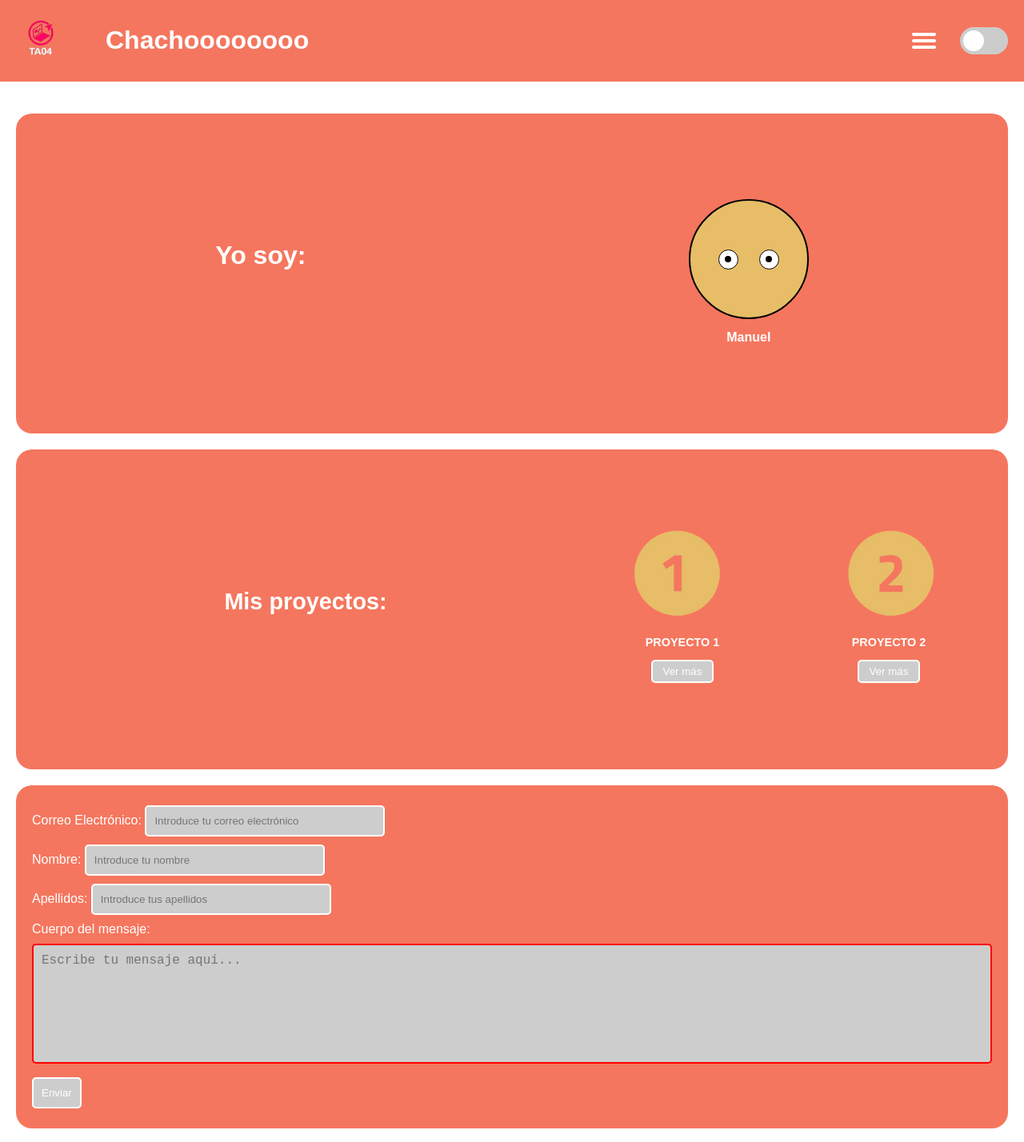
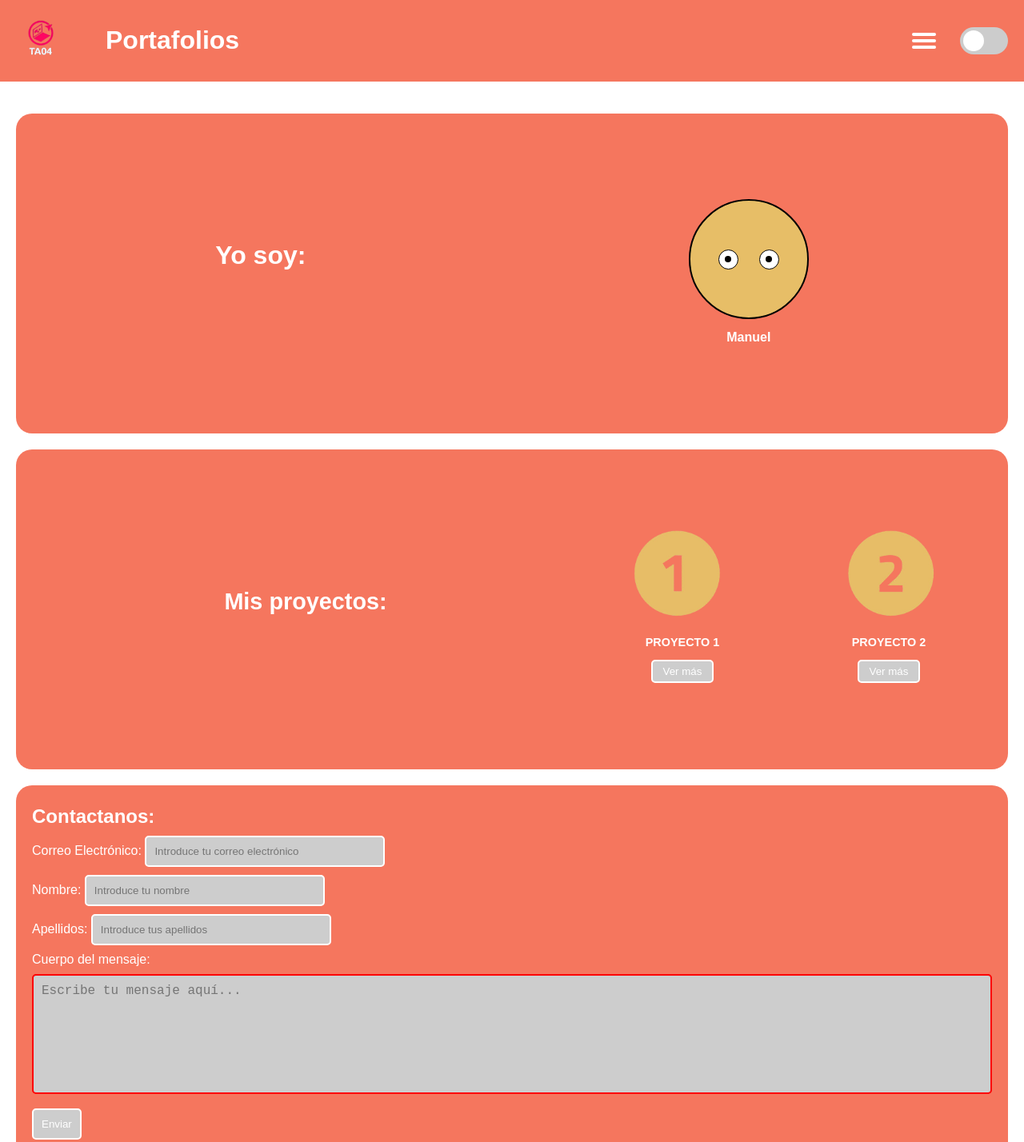
Before and after one commit to ManuelAmaya-ITB2425/Portafolios, a plain HTML site: page index.html in a window 1280 px wide. Shown: the top 1428 px of the page at 80% size. Drawn offline with Linux system fonts and the light colour scheme.

Commit message:
Update index.html

```diff
--- a/index.html
+++ b/index.html
@@ -9,7 +9,7 @@
     <body>
         <header>
             <img src="./Logo.png">
-            <h1>Chachoooooooo</h1>
+            <h1>Portafolios</h1>
             <nav>
                 <ul>
                     <li class="dropdown">
@@ -72,6 +72,7 @@
                 </div>
             </section>
             <form class="formulario">
+                <h2>Contactanos:</h2>
                 <label for="email">Correo Electrónico:</label>
                 <input type="email" id="email" name="email" required placeholder="Introduce tu correo electrónico"><br>
 
```
